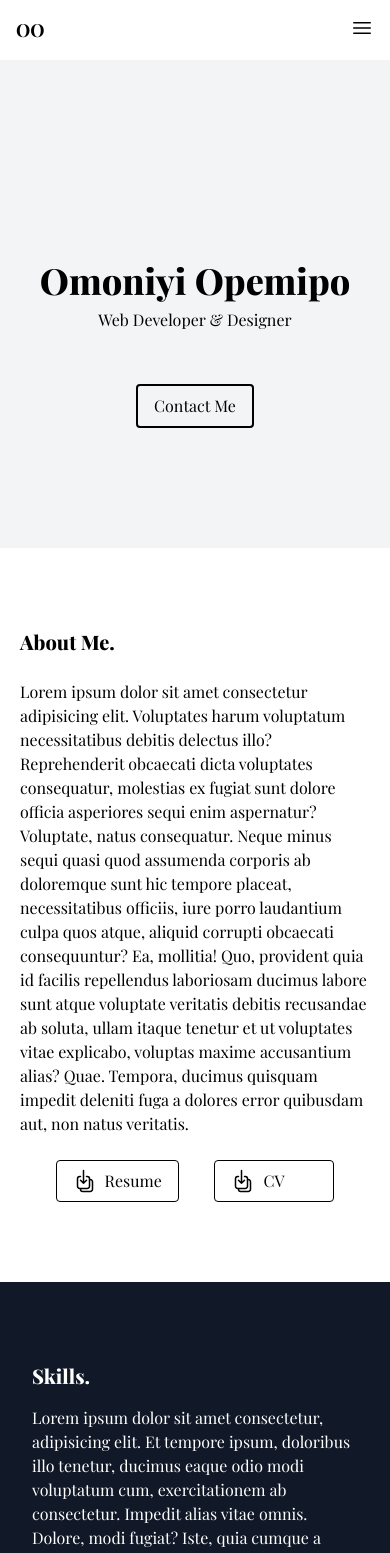
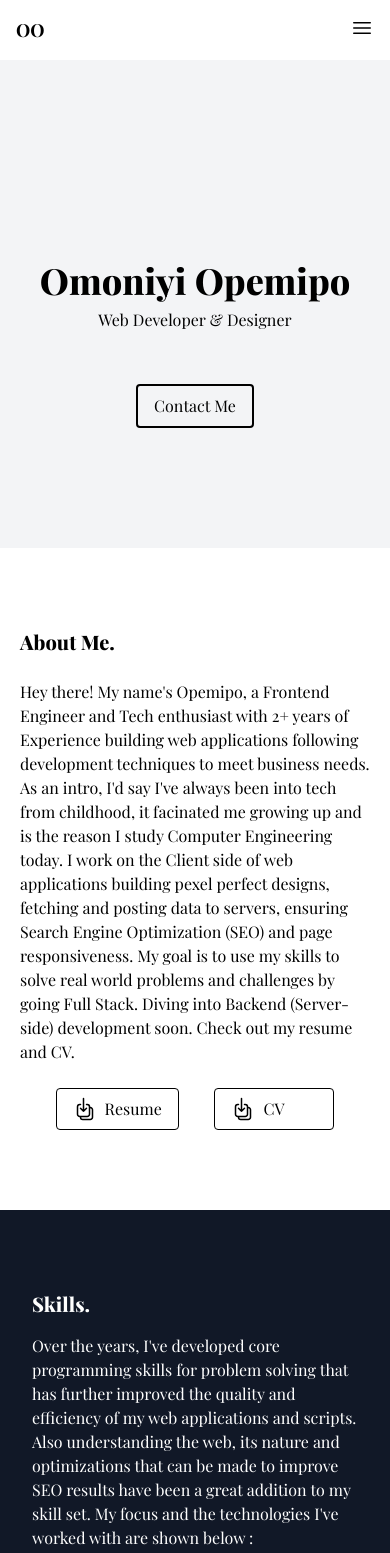
Before and after one commit to ELECTRON11111/my-portfolio, a Next.js app: page / in a window 390 px wide. Shown: the top 1553 px of the page. Built offline with nearby package versions, Linux system fonts and the light colour scheme; a web font is replaced by a local one.

Commit message:
Wrote content for the About Section

```diff
--- a/src/app/page.tsx
+++ b/src/app/page.tsx
@@ -15,7 +15,7 @@ export default function Home() {
             <h1 className="text-black font-extrabold bg-transparent row-span-2 self-end text-center text-4xl sm:text-white sm:self-start sm:col-span-2 sm:row-span-1 sm:drop-shadow-2xl md:text-6xl">Omoniyi Opemipo</h1>
             <h2 className="text-black bg-transparent text-center sm:text-white sm:text-start sm:col-span-2 sm:justify-self-center shadow-black sm:text-4xl sm:drop-shadow-2xl">Web Developer & Designer</h2>
 
-            <button className="button"><Link href={"#"}>Contact Me</Link></button>
+            <button className="button"><Link href={"#Contact"}>Contact Me</Link></button>
           </div>
         </div>
 
--- a/src/components/About/About.tsx
+++ b/src/components/About/About.tsx
@@ -3,10 +3,12 @@ export default function About() {
         <div id="about" className="p-5 py-16 sm:grid sm:grid-cols-3">
             <h2 className="py-4 text-xl font-extrabold sm:justify-self-center">About Me.</h2>
             <div className="sm:col-span-2">
-                <p className="my-2">Lorem ipsum dolor sit amet consectetur adipisicing elit. Voluptates harum voluptatum necessitatibus debitis delectus illo? Reprehenderit obcaecati dicta voluptates consequatur, molestias ex fugiat sunt dolore officia asperiores sequi enim aspernatur?
-                Voluptate, natus consequatur. Neque minus sequi quasi quod assumenda corporis ab doloremque sunt hic tempore placeat, necessitatibus officiis, iure porro laudantium culpa quos atque, aliquid corrupti obcaecati consequuntur? Ea, mollitia!
-                Quo, provident quia id facilis repellendus laboriosam ducimus labore sunt atque voluptate veritatis debitis recusandae ab soluta, ullam itaque tenetur et ut voluptates vitae explicabo, voluptas maxime accusantium alias? Quae.
-                Tempora, ducimus quisquam impedit deleniti fuga a dolores error quibusdam aut, non natus veritatis.</p>
+                <p className="my-2">Hey there! My name's Opemipo, a Frontend Engineer and Tech enthusiast with 2+ years of Experience
+                building web applications following development techniques to meet business needs. As an intro, I'd say I've always been
+                into tech from childhood, it facinated me growing up and is the reason I study Computer Engineering today. I work on the Client
+                side of web applications building pexel perfect designs, fetching and posting data to servers, ensuring Search Engine Optimization
+                (SEO) and page responsiveness. My goal is to use my skills to solve real world problems and challenges by going Full Stack.
+                Diving into Backend (Server-side) development soon. Check out my resume and CV.</p>
 
                 <div id="buttons" className="flex justify-evenly py-4 sm:justify-start sm:gap-6">
                     <button className="flex py-2 px-4 border border-black gap-2 rounded transition duration-300 ease-out hover:scale-105">
--- a/src/components/Contact/Contact.tsx
+++ b/src/components/Contact/Contact.tsx
@@ -1,3 +1,4 @@
+"use client"
 import Link from "next/link";
 
 export default function Contact () {
@@ -26,8 +27,9 @@ export default function Contact () {
                 </div>
             </div>
 
-            <div id="Btn-Container" className="my-2 flex items-center justify-center py-4">
-                <button className="contact-btn">Contact Me</button>
+            <div id="Btn-Container" className="my-2 flex flex-col gap-4 items-center justify-center py-4">
+                <button className="contact-btn" onClick={() => alert("Kindly send an email to omoniyiopemipo6@gmail.com")}>Contact Me</button>
+                <Link className="text-sm hover:underline" href={"#"}>Back to top {"-->"}</Link>
             </div>
 
             <div id="socials" className="flex flex-col gap-4 items-center sm:items-end justify-center">
--- a/src/components/Skills/Skills.tsx
+++ b/src/components/Skills/Skills.tsx
@@ -2,8 +2,9 @@ export default function Skills() {
     return (
         <div id="skills_section" className="text-white bg-gray-900 p-8 py-16 sm:grid sm:grid-cols-2">
             <h2 className="text-xl font-extrabold py-4 sm:col-span-2 sm:justify-self-center sm:text-center">Skills.</h2>
-            <p className="sm:col-span-2 sm:text-center">Lorem ipsum dolor sit amet consectetur, adipisicing elit. Et tempore ipsum, doloribus illo tenetur, ducimus eaque odio modi voluptatum cum, exercitationem ab consectetur. Impedit alias vitae omnis. Dolore, modi fugiat?
-            Iste, quia cumque a harum error eaque ad tempora at?</p>
+            <p className="sm:col-span-2 sm:text-center">Over the years, I've developed core programming skills for problem solving that has further improved the
+            quality and efficiency of my web applications and scripts. Also understanding the web, its nature and optimizations that can be made to improve SEO results have been a great
+            addition to my skill set. My focus and the technologies I've worked with are shown below :</p>
 
             <div id="focus" className="py-4 flex flex-col gap-2 justify-between sm:p-6">
                 <h3 className="px-6 py-2 my-2 border-b-2 inline-block">MY FOCUS</h3>
@@ -12,7 +13,7 @@ export default function Skills() {
                 <h3>Responsive Design</h3>
                 <h3>Search Engine Optimization</h3>
                 <h3>Web App Design</h3>
-                <h3>Pexel Perfect Design implementation</h3>
+                <h3>Solving Business Problems</h3>
             </div>
 
             <div id="known_technologies" className="py-4 flex flex-col sm:p-6">
--- a/src/components/TopBanner/TopBanner.tsx
+++ b/src/components/TopBanner/TopBanner.tsx
@@ -22,8 +22,8 @@ export default function TopBanner() {
                 <ul className="grid grid-cols-2 gap-2 sm:flex md:gap-16">
                     <li className="link"><Link href="#">Home</Link></li>
                     <li className="link"><Link href="#about">About</Link></li>
-                    <li className="link"><Link href="#">Projects</Link></li>
-                    <li className="link"><Link href="#">Contact</Link></li>
+                    <li className="link"><Link href="#Projects">Projects</Link></li>
+                    <li className="link"><Link href="#Contact">Contact</Link></li>
                 </ul>
             </nav>
 
```
